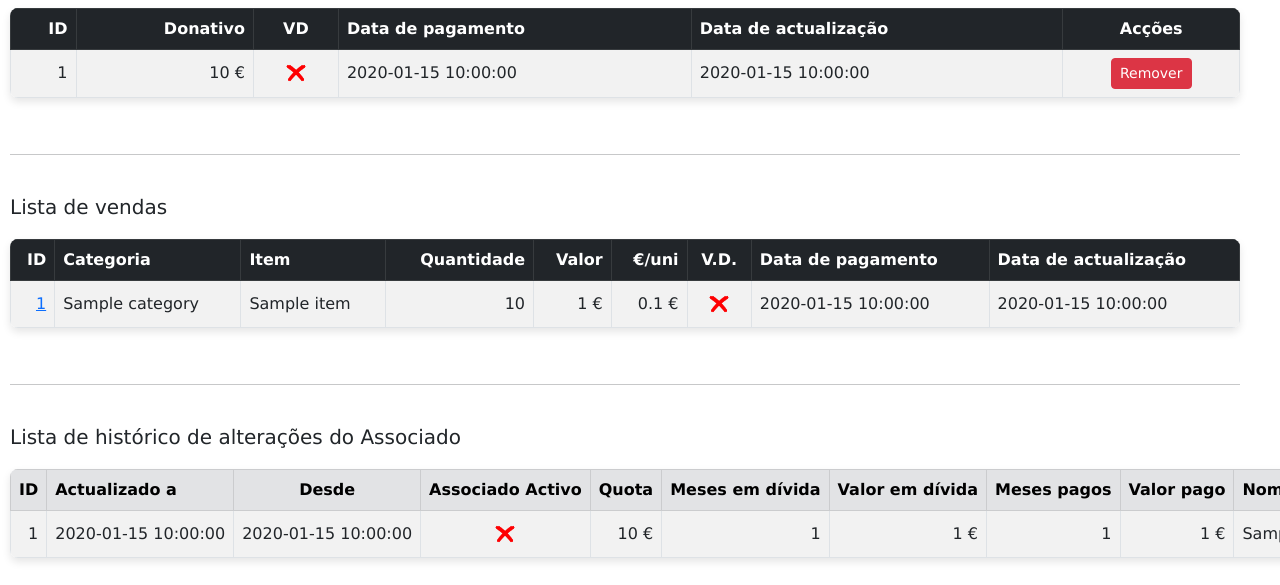
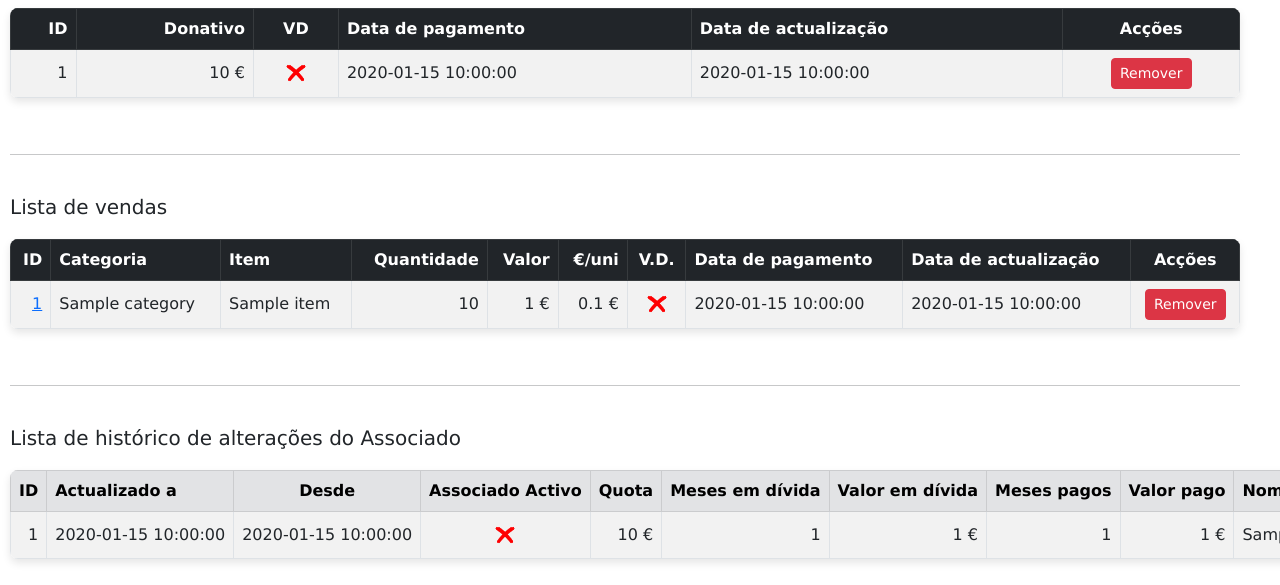
Before and after one commit to pjn2work/cdc, a Flask app: template app/web/templates/members/members_show.html in a window 1280 px wide; the page is wider, and only the part inside the window is pictured. Shown: the part 1202-1787 px from the top of that part. Before the commit the page ends 1764 px from the top of that part, so only its background shows below. Run offline with Flask 3, Linux system fonts and the light colour scheme; the template is opened without the code that fills it: most values are stand-ins (such as "Sample title", 1, 10 or a date in 2020).

Commit message:
add delete button for member items on member show page
Co-Authored-By: Claude Opus 4.6 (1M context) <noreply@anthropic.com>

```diff
--- a/app/web/templates/members/members_show.html
+++ b/app/web/templates/members/members_show.html
@@ -201,6 +201,7 @@
                 <th class="align_center">V.D.</th>
                 <th class="align_left">Data de pagamento</th>
                 <th class="align_left">Data de actualização</th>
+                <th class="align_center">Acções</th>
             </tr>
         </thead>
         <tbody>
@@ -215,6 +216,11 @@
                 <td class="align_center">{{ show_boolean(md.is_cash) }}</td>
                 <td class="align_left">{{ md.purchase_date }}</td>
                 <td class="align_left">{{ md.row_update_time }}</td>
+                <td class="align_center">
+                    <form method="post" action="../../members-items/{{ md.tid }}/delete" onsubmit="return confirm('Tem a certeza que deseja remover esta venda de {{ md.quantity }} x \'{{ md.item.name }}\' ({{ md.total_price }}€)?');">
+                        <button class="btn btn-sm btn-danger" type="submit">Remover</button>
+                    </form>
+                </td>
             </tr>
         {%- endfor %}
         </tbody>
```
